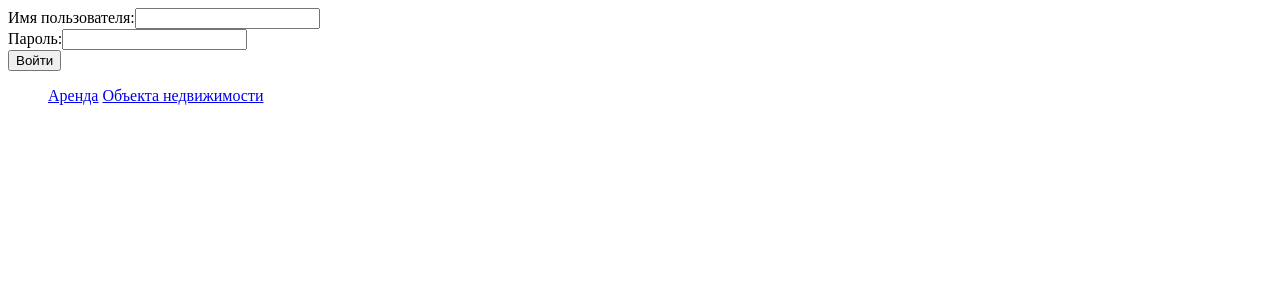
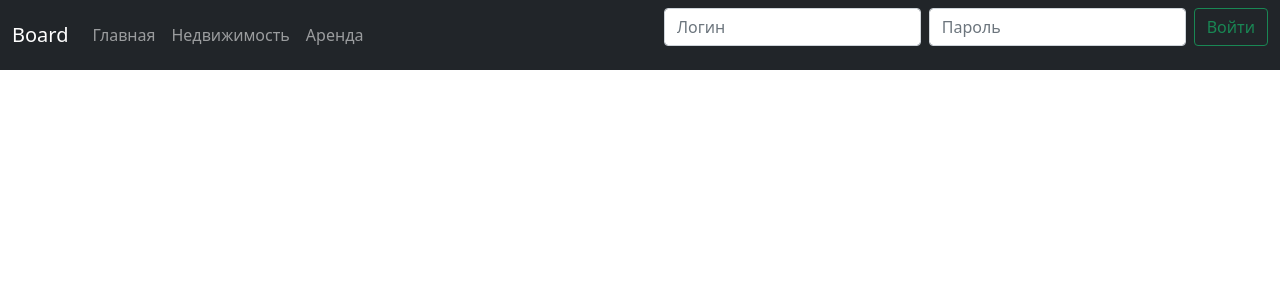
Before and after one commit to soks45/WEBboard, a PHP site: page / in a window 1280 px wide. Shown: the top 300 px of the page. Run offline with PHP 8.4, Linux system fonts and the light colour scheme; data that the repository does not hold is empty.

Commit message:
added css framework

```diff
--- /dev/null
+++ b/footer.php
@@ -0,0 +1,3 @@
+<script src="https://cdn.jsdelivr.net/npm/bootstrap@5.1.3/dist/js/bootstrap.bundle.min.js" integrity="sha384-ka7Sk0Gln4gmtz2MlQnikT1wXgYsOg+OMhuP+IlRH9sENBO0LRn5q+8nbTov4+1p" crossorigin="anonymous"></script>
+</body>
+</html>
--- a/index.php
+++ b/index.php
@@ -12,3 +12,4 @@
                 require "rent.php";
                 break;
         }
+    require "footer.php";
--- a/menu.php
+++ b/menu.php
@@ -1,18 +1,43 @@
+<html>
+<head>
+    <link href="https://cdn.jsdelivr.net/npm/bootstrap@5.1.3/dist/css/bootstrap.min.css" rel="stylesheet" integrity="sha384-1BmE4kWBq78iYhFldvKuhfTAU6auU8tT94WrHftjDbrCEXSU1oBoqyl2QvZ6jIW3" crossorigin="anonymous">
+</head>
+<body>
+    <header class="container">
+        <nav class="navbar navbar-expand-md navbar-dark fixed-top bg-dark">
+            <div class="container-fluid">
+                <a class="navbar-brand" href="#">Board</a>
+                <button class="navbar-toggler" type="button" data-bs-toggle="collapse" data-bs-target="#navbarCollapse" aria-controls="navbarCollapse" aria-expanded="false" aria-label="Toggle navigation">
+                    <span class="navbar-toggler-icon"></span>
+                </button>
+                <div class="collapse navbar-collapse" id="navbarCollapse">
+                    <ul class="navbar-nav me-auto mb-2 mb-md-0">
+                        <li class="nav-item">
+                            <a class="nav-link" aria-current="page" href="http://webboard/index.php">Главная</a>
+                        </li>
+                        <li class="nav-item">
+                            <a class="nav-link" href="index.php?page=property">Недвижимость</a>
+                        </li>
+                        <li class="nav-item">
+                            <a class="nav-link" href="index.php?page=rent">Аренда</a>
+                        </li>
+                    </ul>
+
                         <?php
                             if (!isset($_SESSION['login']) )
                             {
-        echo "<form method='post'>";
-        echo "Имя пользователя:<input type=text name='login'/><br>";
-        echo "Пароль:<input type=password name='password'/><br>";
-        echo "<input type='submit' value='Войти'/>";
-        echo "</form>";
+                                echo '<form class="d-flex" method="post">';
+                                echo '<input class="form-control me-2" type="text" placeholder="Логин" name="login" aria-label="Логин"/>';
+                                echo '<input class="form-control me-2" type="text" placeholder="Пароль" name="password" aria-label="Пароль"/>';
+                                echo '<button class="btn btn-outline-success" type="submit">Войти</button>';
+                                echo '</form>';
                             }
-    else {
-        echo "Привет, " . $_SESSION['firstname'] . ' ' . $_SESSION['lastname'] . "<br>";
-        echo "<a href='?logout=1'>Выйти из системы</a>";
+                            else {;
+                                echo '<a class="nav-link" style="color: aliceblue;" href="#">Привет, ' . $_SESSION['first_name'] . ' ' . $_SESSION['second_name'] . '</a>';
+                                echo '<a class="btn btn-outline-success my-2 my-sm-0" href="index.php?logout=1">Выйти</a>';
                             }
                         ?>
-<ul >
-    <li style="display: inline"><a href="index.php?page=rent">Аренда</a></li>
-    <li style="display: inline"><a href="index.php?page=property">Объекта недвижимости</a></li>
-</ul>
+                </div>
+            </div>
+        </nav>
+    </header>
--- a/rent.php
+++ b/rent.php
@@ -1,5 +1,5 @@
 <h1>Таблица объектов аренды</h1>
-<table border="1">
+<table class="table table-striped" style="width: 70%; margin: 0 auto;">
     <tr>
         <th>rent_id</th>
         <th>user_id</th>
```
Also changed, not shown: property.php (+31 -11 lines). Lines whose indentation alone changed are shown as unchanged.
